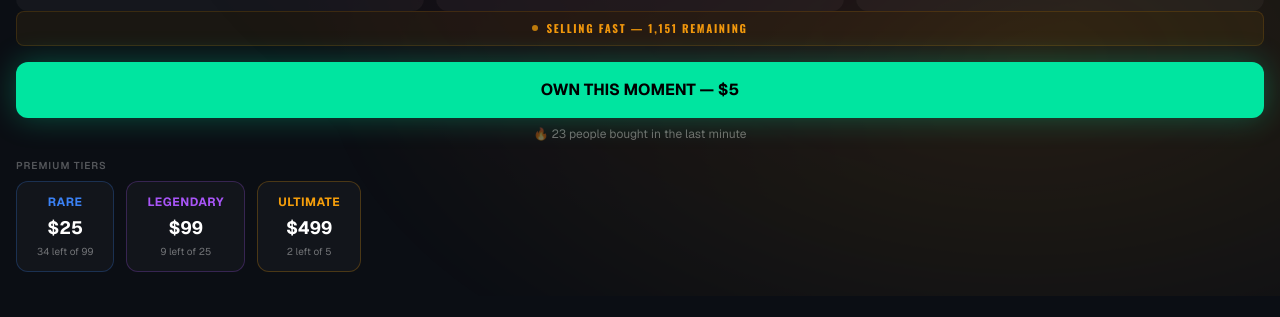
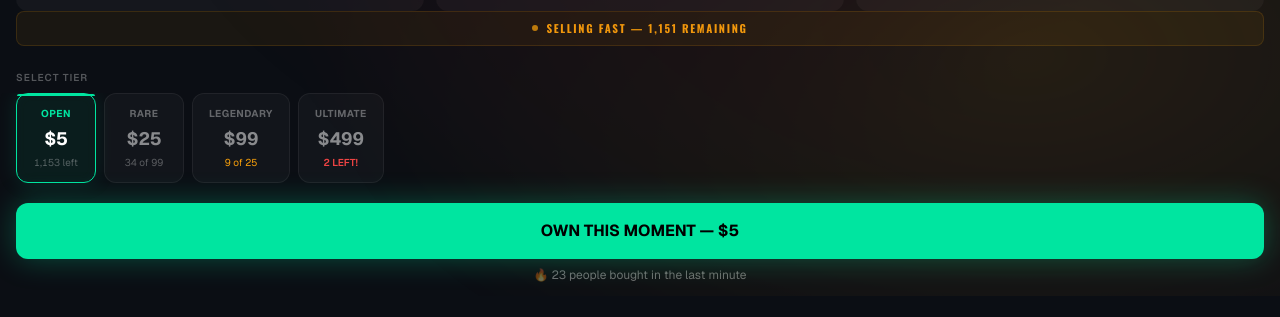
Before and after one commit to roham/tst-prototypes, a Next.js app: page /arena/bam in a window 1280 px wide. Shown: the part 504-821 px from the top of the page. Built offline with nearby package versions, Linux system fonts and the light colour scheme.

Commit message:
v0.16: arena — selectable rarity tiers: all tiers visible, dynamic CTA price, tier-color selection, low-stock pulse, urgency indicators

```diff
--- a/app/arena/[momentId]/page.tsx
+++ b/app/arena/[momentId]/page.tsx
@@ -272,38 +272,78 @@ function StatsBar({
   );
 }
 
-/* ─── Rarity Tier Cards (horizontal scroll) ────────────────────── */
+/* ─── Rarity Tier Cards (selectable, all tiers) ────────────────── */
 
-function RarityCards({ tiers }: { tiers: RarityTier[] }) {
-  // Skip the Open tier — that's the main CTA
-  const premiumTiers = tiers.filter((t) => t.tier !== 'Open');
+const TIER_COLOR: Record<string, string> = {
+  Open: '#00E5A0',
+  Rare: '#3B82F6',
+  Legendary: '#A855F7',
+  Ultimate: '#F59E0B',
+};
 
-  const tierColor: Record<string, string> = {
-    Rare: '#3B82F6',
-    Legendary: '#A855F7',
-    Ultimate: '#F59E0B',
-  };
+function RarityCards({
+  tiers,
+  selectedIdx,
+  onSelect,
+}: {
+  tiers: RarityTier[];
+  selectedIdx: number;
+  onSelect: (idx: number) => void;
+}) {
+  return (
+    <div className="flex gap-2 overflow-x-auto px-4 pb-4" style={{ msOverflowStyle: 'none', scrollbarWidth: 'none' }}>
+      {tiers.map((tier, idx) => {
+        const color = TIER_COLOR[tier.tier] ?? '#6B7A99';
+        const isSelected = idx === selectedIdx;
+        const isLow = tier.tier !== 'Open' && tier.remaining <= 5;
+        const isUrgent = tier.tier !== 'Open' && tier.remaining <= 10;
 
-  return (
-    <div className="flex gap-3 overflow-x-auto px-4 pb-4" style={{ msOverflowStyle: 'none', scrollbarWidth: 'none' }}>
-      {premiumTiers.map((tier) => {
-        const color = tierColor[tier.tier] ?? '#6B7A99';
         return (
           <button
             key={tier.tier}
-            className="group relative flex shrink-0 flex-col items-center rounded-xl border bg-white/[0.03] px-5 py-3 transition-all duration-200 hover:bg-white/[0.06] active:scale-[0.97]"
-            style={{ borderColor: `${color}40` }}
+            onClick={() => onSelect(idx)}
+            className={`group relative flex shrink-0 flex-col items-center rounded-xl border px-4 py-3 transition-all duration-200 active:scale-[0.97] min-w-[80px] ${
+              isLow && isSelected ? 'arena-tier-urgent' : ''
+            }`}
+            style={{
+              borderColor: isSelected ? color : 'rgba(255,255,255,0.06)',
+              backgroundColor: isSelected ? `${color}12` : 'rgba(255,255,255,0.03)',
+              boxShadow: isSelected
+                ? `0 0 20px ${color}20, inset 0 0 12px ${color}08`
+                : 'none',
+            }}
           >
+            {/* Top accent bar */}
             <div
-              className="pointer-events-none absolute inset-0 rounded-xl opacity-0 transition-opacity group-hover:opacity-100"
-              style={{ boxShadow: `inset 0 0 20px ${color}20, 0 0 15px ${color}15` }}
+              className="absolute top-0 left-0 right-0 h-[2px] rounded-t-xl transition-opacity duration-200"
+              style={{
+                backgroundColor: color,
+                opacity: isSelected ? 1 : 0,
+              }}
             />
-            <span className="text-xs font-bold uppercase tracking-wider" style={{ color }}>
+
+            <span
+              className="text-[10px] font-bold uppercase tracking-wider transition-colors duration-200"
+              style={{ color: isSelected ? color : 'rgba(255,255,255,0.35)' }}
+            >
               {tier.tier}
             </span>
-            <span className="mt-1 text-lg font-bold text-white">${tier.price}</span>
-            <span className="mt-0.5 text-[10px] text-white/40">
-              {tier.remaining} left of {tier.size}
+            <span className={`mt-1 text-lg font-bold tabular-nums transition-colors duration-200 ${
+              isSelected ? 'text-white' : 'text-white/50'
+            }`}>
+              ${tier.price}
+            </span>
+            <span
+              className={`mt-0.5 text-[10px] tabular-nums transition-colors duration-200 ${
+                isLow ? 'font-semibold' : ''
+              }`}
+              style={{
+                color: isLow ? '#EF4444' : isUrgent ? '#F59E0B' : 'rgba(255,255,255,0.3)',
+              }}
+            >
+              {tier.tier === 'Open' ? `${tier.remaining.toLocaleString()} left` :
+               isLow ? `${tier.remaining} LEFT!` :
+               `${tier.remaining} of ${tier.size}`}
             </span>
           </button>
         );
@@ -530,6 +570,7 @@ export default function ArenaPage({
   /* ── Hooks (called unconditionally) ─────────────────────────── */
   const countdown = useCountdown(SALE_DURATION_MS[momentId] ?? 12 * 60 * 1000);
   const proto = usePrototypeState(momentId);
+  const [selectedTierIdx, setSelectedTierIdx] = useState(0);
 
   /* ── Live feed state ────────────────────────────────────────── */
   const [feedEvents, setFeedEvents] = useState<PurchaseEvent[]>([]);
@@ -744,6 +785,18 @@ export default function ArenaPage({
         isClosing={isClosing}
       />
 
+      {/* ─── Rarity Tiers — live auction selector ─── */}
+      <div className="mt-3">
+        <p className="mb-2 px-4 text-[10px] font-semibold uppercase tracking-widest text-white/30">
+          Select Tier
+        </p>
+        <RarityCards
+          tiers={moment.rarityTiers}
+          selectedIdx={selectedTierIdx}
+          onSelect={setSelectedTierIdx}
+        />
+      </div>
+
       {/* ─── CTA Section ─── */}
       <div className="px-4 pt-1">
         <button
@@ -766,9 +819,9 @@ export default function ArenaPage({
               SECURING YOUR MOMENT...
             </span>
           ) : isCritical ? (
-            `LAST CHANCE — $${moment.price}`
+            `LAST CHANCE — $${moment.rarityTiers[selectedTierIdx].price}`
           ) : (
-            `OWN THIS MOMENT — $${moment.price}`
+            `OWN THIS MOMENT — $${moment.rarityTiers[selectedTierIdx].price}`
           )}
         </button>
 
@@ -778,14 +831,6 @@ export default function ArenaPage({
         </p>
       </div>
 
-      {/* ─── Rarity Tiers ─── */}
-      <div className="mt-4">
-        <p className="mb-2 px-4 text-[10px] font-semibold uppercase tracking-widest text-white/30">
-          Premium Tiers
-        </p>
-        <RarityCards tiers={moment.rarityTiers} />
-      </div>
-
       {/* Bottom safe area */}
       <div className="h-8" />
 
--- a/app/globals.css
+++ b/app/globals.css
@@ -261,3 +261,12 @@ body {
 .broadcast-low-stock-pulse {
   animation: broadcast-low-stock 1.5s ease-in-out infinite;
 }
+
+/* Arena tier card — urgent pulse for low-stock premium tiers */
+@keyframes arena-tier-pulse {
+  0%, 100% { box-shadow: 0 0 20px rgba(239,68,68,0.15), inset 0 0 12px rgba(239,68,68,0.05); }
+  50% { box-shadow: 0 0 30px rgba(239,68,68,0.25), inset 0 0 16px rgba(239,68,68,0.08); }
+}
+.arena-tier-urgent {
+  animation: arena-tier-pulse 1.2s ease-in-out infinite;
+}
```
